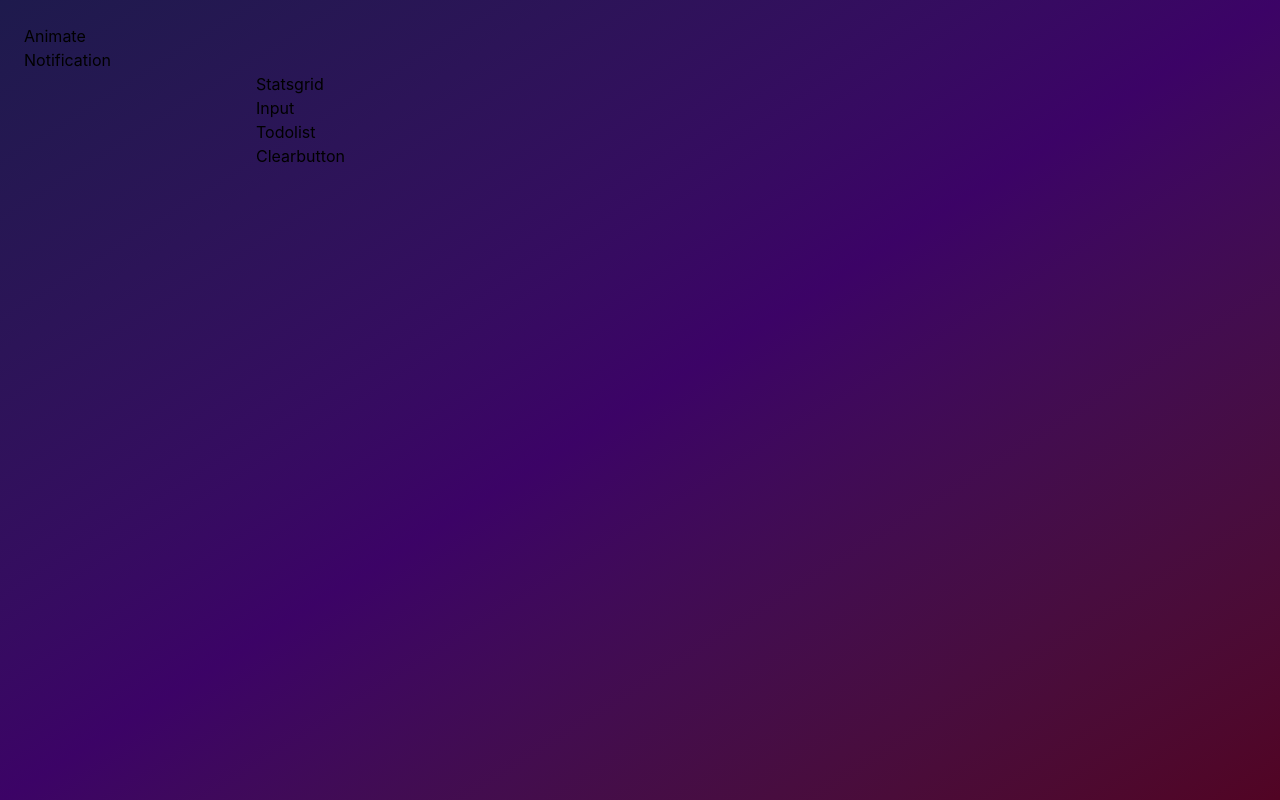
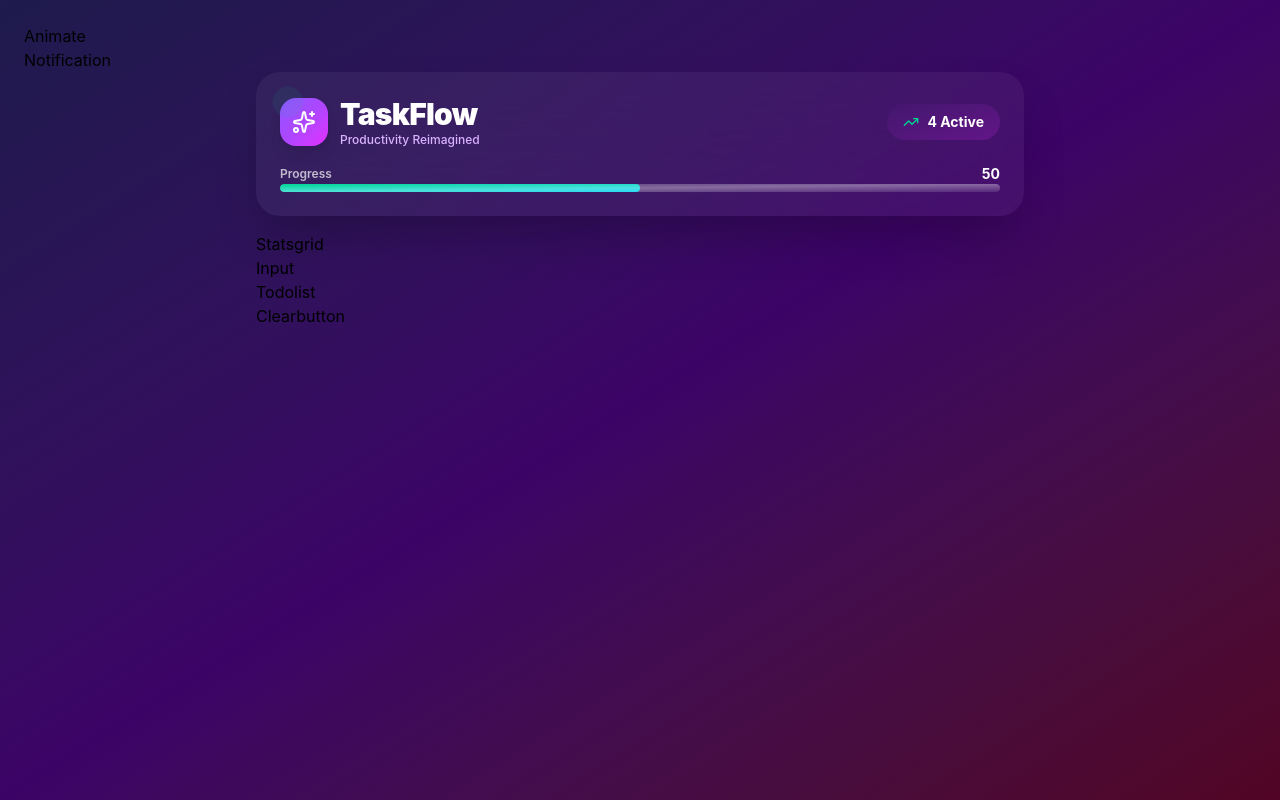
Before and after one commit to vishalsingh34342/Task-Flow-App, a React (Vite) app: page / in a window 1280 px wide. Built offline with nearby package versions, Linux system fonts and the light colour scheme.

Commit message:
Completed Header component with UI and progress bar

```diff
--- a/src/components/Header.jsx
+++ b/src/components/Header.jsx
@@ -3,8 +3,64 @@
 
 
 const Header = () => {
+    let progress = 50
+    let activeTodos = 4
     return (
         <>
+            <div className='backdrop-blur-2xl bg-white/5 rounded-3xl border-white/10 p-6 mb-4 shadow-2xl'>
+                <div className='flex items-center justify-between mb-4'>
+
+
+                    {/* left side */}
+                    <div className='flex items-center gap-3'>
+                        <div className='relative '>
+                            <div className='w-12 h-12  bg-linear-to-br from-violet-500 via-purple-500 to-fuchsia-500 rounded-2xl flex items-center justify-center shadow-lg'>
+                                <Sparkles className='text-white' size={24} />
+                            </div>
+
+                            <div className='absolute -top-1  w-4 h-4 bg-emerald-400 rounded-full animate-ping'>
+
+                            </div>
+                        </div>
+
+                        <div className='    '>
+                            <h1 className='text-3xl font-black text-white tracking-tight'>TaskFlow</h1>
+                            <p className='text-purple-300 text-xs font-medium'>Productivity Reimagined  </p>
+                        </div>
+
+                    </div>
+
+                    {/* right side */}
+                    <div className='flex items-center gap-2 px-4 py-2 bg-linear-to-br from-violet-500/2 to-fuchsia-500/20 rounded-full border-violet-400/30 '>
+                        <TrendingUp size={16} className='text-emerald-400' />
+                        <span className='text-white font-bold text-sm'>{activeTodos} Active</span>
+
+                    </div>
+
+                </div>
+
+                {/* Progress bar */}
+                <div className='relative'>
+                    <div className='flex justify-between items-center'>
+                        <span className='text-white/70 text-xs font-semibold'>Progress</span>
+                        <span className='text-white font-bold text-sm'>{Math.round(progress)}</span>
+
+                    </div>
+
+                    <div className='relative w-full h-2 bg-white/10 rounded-full overflow-hidden'>
+                        <div className='absolute inset-0 bg-linear-to-br from-emerald-400 via-teal-400 to-cyan-400 rounded-full transition-all duration-700 ease-out shadow-lg ' style={{ width: `${progress}%` }}>
+
+                        </div>
+
+                        <div className='absolute inset-0 bg-linear-to-br from-transparent via-white/30 to-transparent animate-shimmer rounded-full '>
+
+                        </div>
+
+                    </div>
+
+                </div>
+
+            </div>
 
 
 
```
